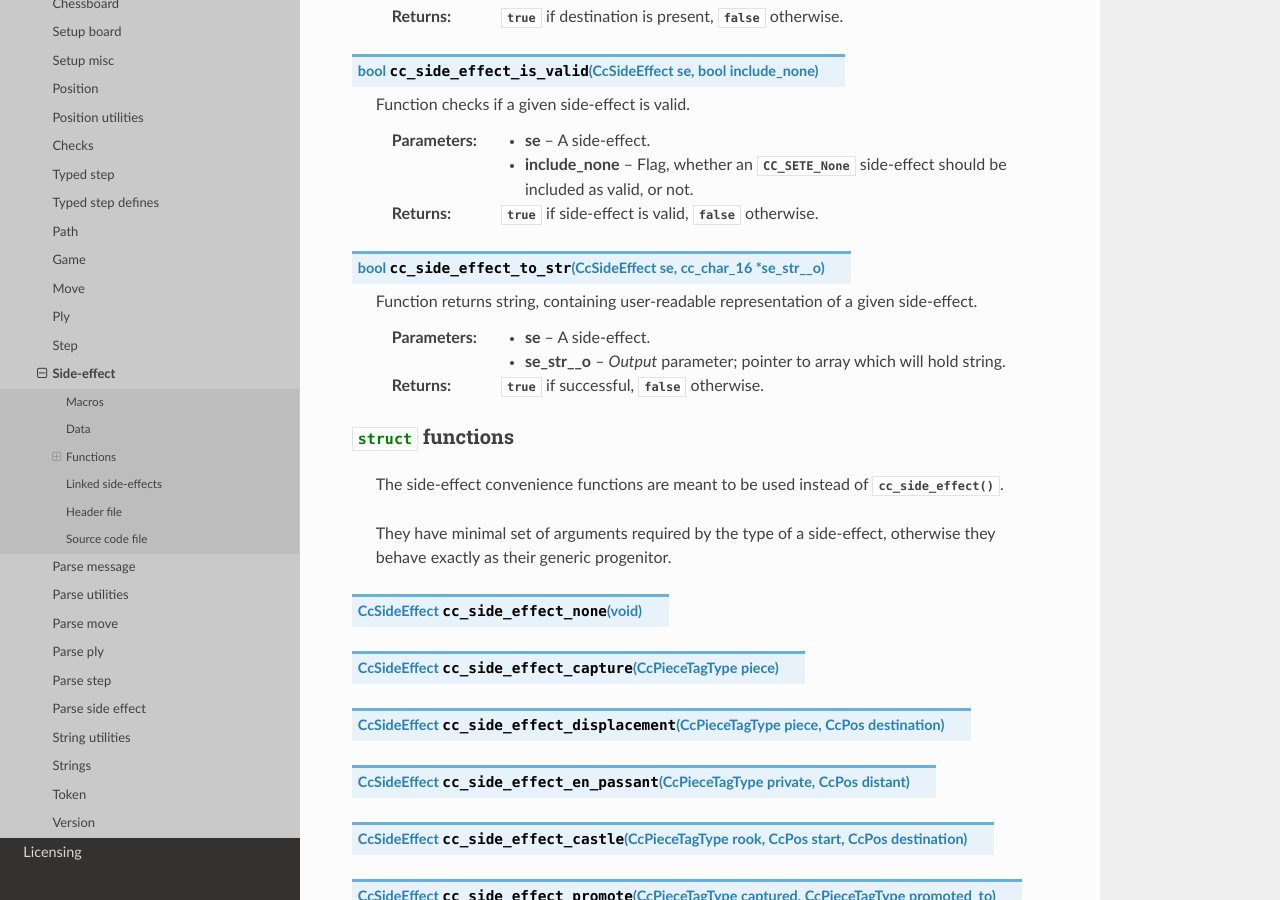
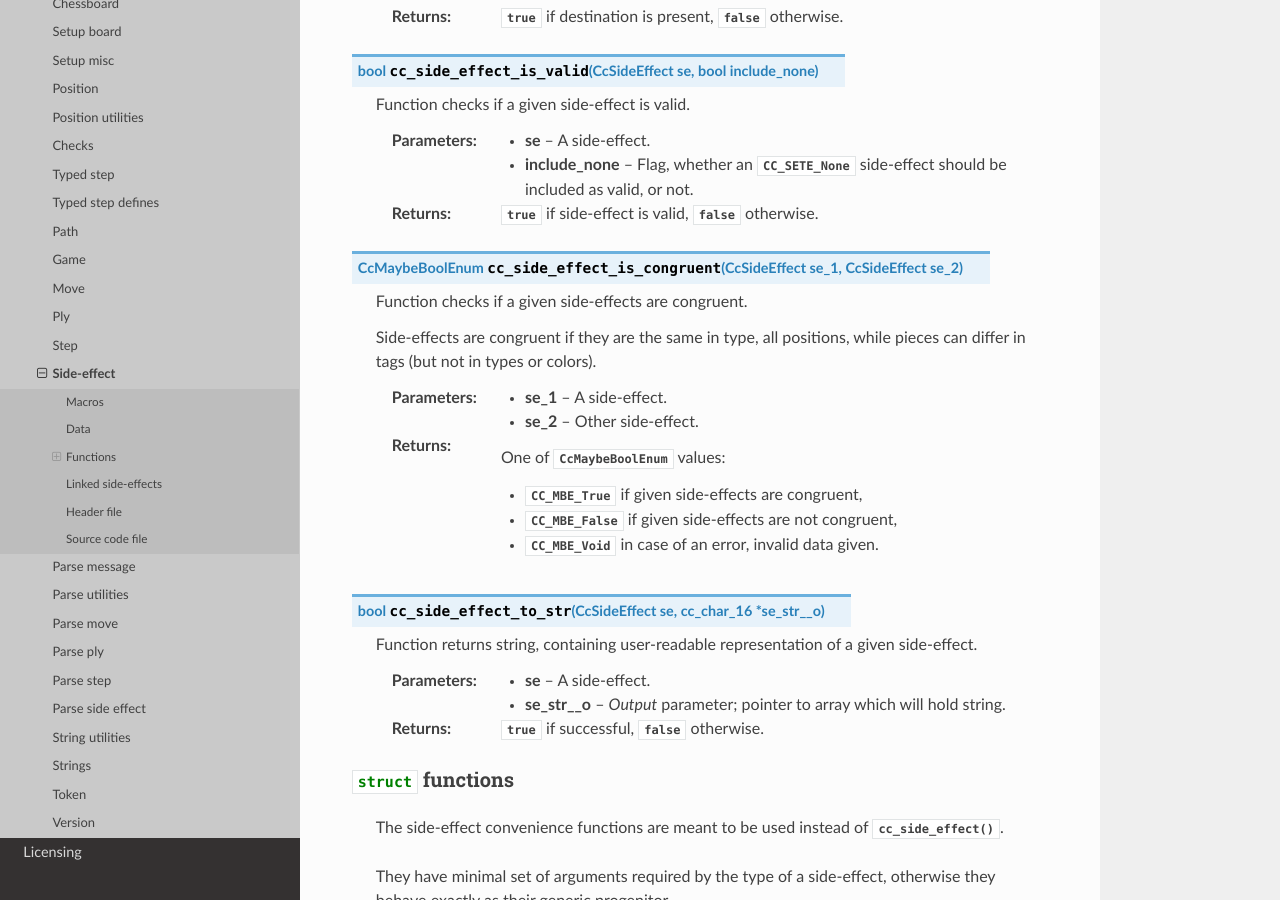
Before and after one commit to mmlacak/crochess, a Sphinx documentation site: the page built from docs/source/libcc/ccsideeffect.rst, in a window 1280 px wide and 900 px high, scrolled down 6620 px. Built offline with Sphinx 7.4.7 and the Read the Docs theme 3.1.0, drawn with Linux system fonts in a browser that asks for light colours.

Commit message:
Docs for cc_side_effect_is_congruent().

```diff
--- a/docs/source/conf.py
+++ b/docs/source/conf.py
@@ -26,10 +26,10 @@ copyright = '2021, Mario Mlačak'
 author = 'Mario Mlačak'
 
 # The short X.Y version
-version = "0.0.1.433:1612+20260122.225759"   # docs-new-lib-short-version-major-minor-feature-commit+meta~breaks-place-marker
+version = "0.0.1.434:1613+20260123.010544"   # docs-new-lib-short-version-major-minor-feature-commit+meta~breaks-place-marker
 
 # The full version, including alpha/beta/rc tags
-release = "0.0.1.433:1612+20260122.225759"   # docs-new-lib-full-version-major-minor-feature-commit+meta~breaks-place-marker
+release = "0.0.1.434:1613+20260123.010544"   # docs-new-lib-full-version-major-minor-feature-commit+meta~breaks-place-marker
 
 
 # -- General configuration ---------------------------------------------------
--- a/docs/source/libcc/ccsideeffect.rst
+++ b/docs/source/libcc/ccsideeffect.rst
@@ -344,6 +344,21 @@ Functions
         should be included as valid, or not.
     :returns: :c:data:`true` if side-effect is valid, :c:data:`false` otherwise.
 
+.. c:function:: CcMaybeBoolEnum cc_side_effect_is_congruent( CcSideEffect se_1, CcSideEffect se_2 )
+
+    Function checks if a given side-effects are congruent.
+
+    Side-effects are congruent if they are the same in type, all positions,
+    while pieces can differ in tags (but not in types or colors).
+
+    :param se_1: A side-effect.
+    :param se_2: Other side-effect.
+    :returns: One of :c:enum:`CcMaybeBoolEnum` values:
+
+        * :c:enumerator:`CC_MBE_True` if given side-effects are congruent,
+        * :c:enumerator:`CC_MBE_False` if given side-effects are not congruent,
+        * :c:enumerator:`CC_MBE_Void` in case of an error, invalid data given.
+
 .. c:function:: bool cc_side_effect_to_str( CcSideEffect se, cc_char_16 * se_str__o )
 
     Function returns string, containing user-readable representation
```
Also changed, not shown: 1 other file.
